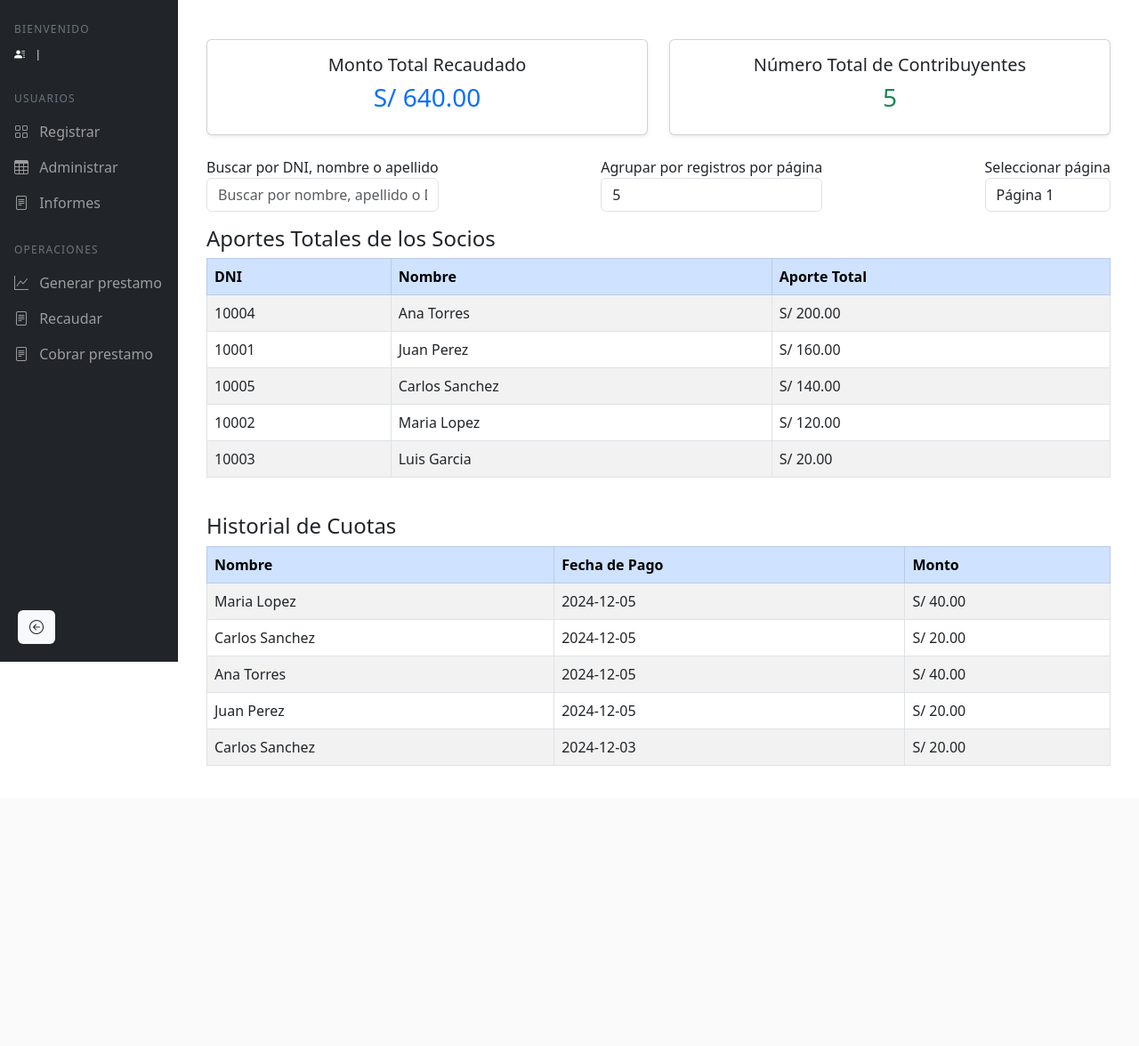
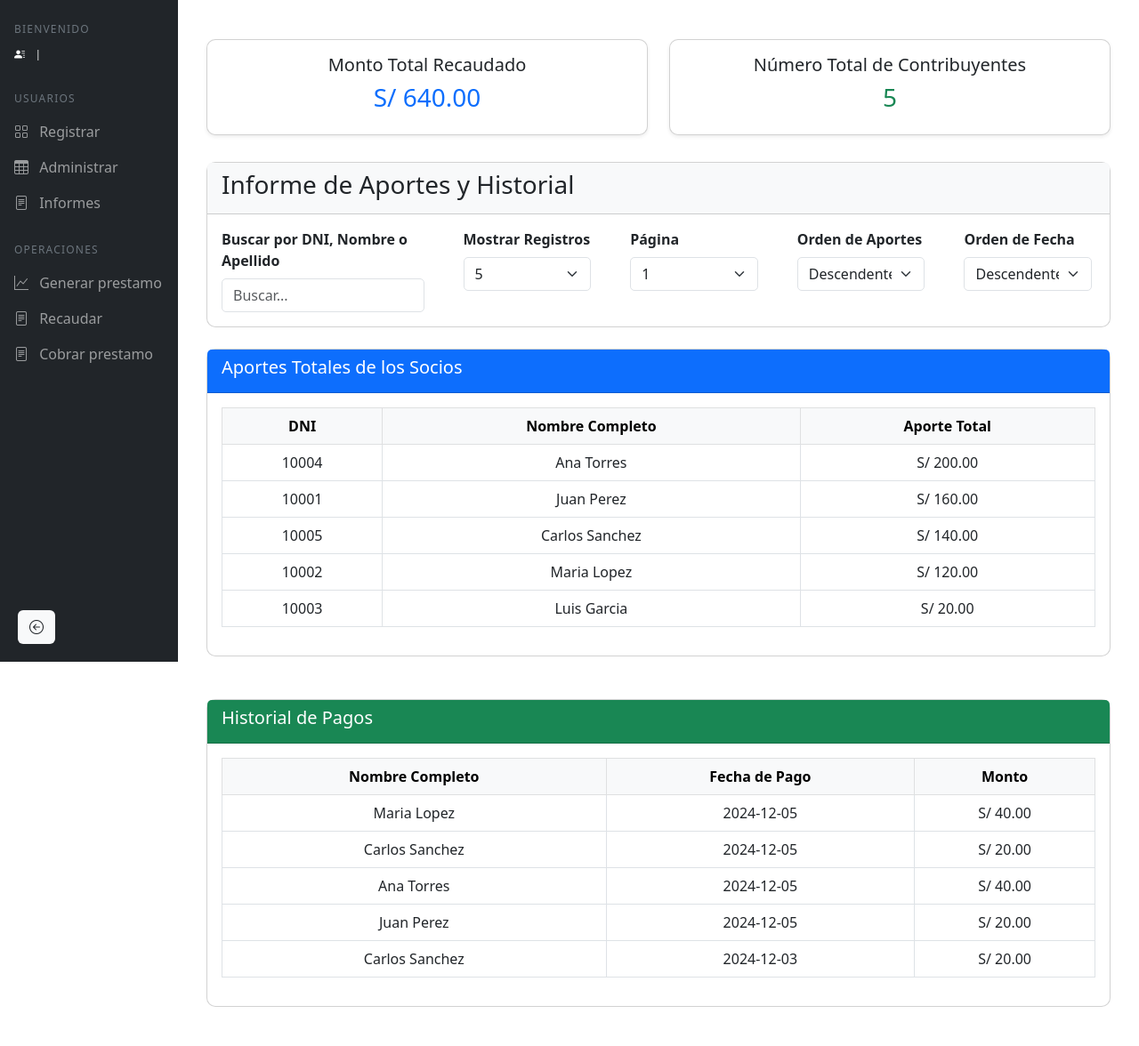
Before and after one commit to DvJeremy/WEB_ASOCIACION_PPP, a PHP site: page /informes_c.php in a window 1280 px wide. Shown: the part 56-1232 px from the top of the page at 89% size. Before the commit the page ends 917 px from the top, so only its background shows below. Run offline with PHP 8.4, Linux system fonts and the light colour scheme; data comes from the database, SQL or seed files in the repository.

Commit message:
informes cuotas

```diff
--- a/ADMINISTRADOR/COMPONENTES_INFORMES/tablas_cbackend.php
+++ b/ADMINISTRADOR/COMPONENTES_INFORMES/tablas_cbackend.php
@@ -11,6 +11,10 @@ $offset = isset($_GET['offset']) ? intval($_GET['offset']) : 0; // Paginación (
 $searchAportes = isset($_GET['search_aportes']) ? mysqli_real_escape_string($conexion, $_GET['search_aportes']) : '';
 $searchHistorial = isset($_GET['search_historial']) ? mysqli_real_escape_string($conexion, $_GET['search_historial']) : '';
 
+// Filtros de orden
+$orderBy = isset($_GET['orderBy']) ? $_GET['orderBy'] : 'DESC'; // Orden de aportes (ASC o DESC)
+$orderDate = isset($_GET['orderDate']) ? $_GET['orderDate'] : 'DESC'; // Orden de fecha (ASC o DESC)
+
 // Consulta 1: Aportes totales de los socios (con filtro de búsqueda y paginación)
 $queryAportes = "
     SELECT s.dni_socio, CONCAT(s.nombres, ' ', s.apellidos) AS nombre_completo, SUM(c.monto) AS aporte_total
@@ -18,7 +22,7 @@ $queryAportes = "
     JOIN socios s ON c.dni_socio = s.dni_socio
     WHERE s.nombres LIKE '%$searchAportes%' OR s.apellidos LIKE '%$searchAportes%' OR s.dni_socio LIKE '%$searchAportes%'
     GROUP BY s.dni_socio
-    ORDER BY aporte_total DESC
+    ORDER BY aporte_total $orderBy
     LIMIT $limit OFFSET $offset
 ";
 $resultAportes = mysqli_query($conexion, $queryAportes);
@@ -42,7 +46,7 @@ $queryHistorial = "
     FROM cuota_afiliacion c
     JOIN socios s ON c.dni_socio = s.dni_socio
     WHERE s.nombres LIKE '%$searchHistorial%' OR s.apellidos LIKE '%$searchHistorial%' OR c.dni_socio LIKE '%$searchHistorial%'
-    ORDER BY c.fecha_pago DESC
+    ORDER BY c.fecha_pago $orderDate
     LIMIT $limit OFFSET $offset
 ";
 $resultHistorial = mysqli_query($conexion, $queryHistorial);
--- a/ADMINISTRADOR/informes_c.php
+++ b/ADMINISTRADOR/informes_c.php
@@ -7,6 +7,7 @@
     <title>Informes de Cuotas</title>
     <link href="https://cdn.jsdelivr.net/npm/bootstrap@5.3.0/dist/css/bootstrap.min.css" rel="stylesheet">
     <link rel="stylesheet" href="../CSS/componentes_compartidos.css">
+    <link rel="stylesheet" href="../CSS/informes.css">
 </head>
 
 <body>
@@ -38,69 +39,110 @@
             </div>
         </div>
 
-        <div class="container mt-4">
+        <div class="container">
             <div class="row">
-                <!-- Filtro y opciones de paginación -->
-                <div class="col-md-12 mb-3">
-                    <div class="d-flex justify-content-between">
-                        <div class="form-group">
-                            <label for="search">Buscar por DNI, nombre o apellido</label>
-                            <input type="text" id="search" class="form-control" placeholder="Buscar por nombre, apellido o DNI">
+                <!-- Filtro y controles de paginación -->
+                <div class="col-12 mb-4">
+                    <div class="card">
+                        <div class="card-header">
+                            <h3>Informe de Aportes y Historial</h3>
                         </div>
-
-                        <div class="form-group">
-                            <label for="limit">Agrupar por registros por página</label>
-                            <select id="limit" class="form-control">
+                        <div class="card-body">
+                            <div class="row row-gap">
+                                <!-- Filtro de búsqueda general -->
+                                <div class="col-md-3">
+                                    <label for="search" class="form-label">Buscar por DNI, Nombre o Apellido</label>
+                                    <input type="text" id="search" class="form-control" placeholder="Buscar...">
+                                </div>
+                                <!-- Filtro de número de registros -->
+                                <div class="col-md-2">
+                                    <label for="limit" class="form-label">Mostrar Registros</label>
+                                    <select id="limit" class="form-select">
                                         <option value="5">5</option>
                                         <option value="10">10</option>
                                         <option value="15">15</option>
                                         <option value="20">20</option>
                                     </select>
                                 </div>
-
-                        <div class="form-group">
-                            <label for="offset">Seleccionar página</label>
-                            <select id="offset" class="form-control">
-                                <option value="0">Página 1</option>
-                                <option value="5">Página 2</option>
-                                <option value="10">Página 3</option>
+                                <!-- Filtro de paginación -->
+                                <div class="col-md-2">
+                                    <label for="offset" class="form-label">Página</label>
+                                    <select id="offset" class="form-select">
+                                        <option value="0">1</option>
+                                        <option value="5">2</option>
+                                        <option value="10">3</option>
+                                        <option value="15">4</option>
+                                    </select>
+                                </div>
+                                <!-- Filtro de orden de aportes -->
+                                <div class="col-md-2">
+                                    <label for="orderBy" class="form-label">Orden de Aportes</label>
+                                    <select id="orderBy" class="form-select">
+                                        <option value="DESC">Descendente</option>
+                                        <option value="ASC">Ascendente</option>
+                                    </select>
+                                </div>
+                                <!-- Filtro de orden de fecha -->
+                                <div class="col-md-2">
+                                    <label for="orderDate" class="form-label">Orden de Fecha</label>
+                                    <select id="orderDate" class="form-select">
+                                        <option value="DESC">Descendente</option>
+                                        <option value="ASC">Ascendente</option>
                                     </select>
                                 </div>
                             </div>
                         </div>
+                    </div>
+                </div>
 
-                <!-- Tabla de Aportes -->
-                <div class="col-md-12 mb-4">
-                    <h4>Aportes Totales de los Socios</h4>
-                    <table class="table table-bordered table-striped">
-                        <thead class="table-primary">
+                <!-- Tabla de Aportes Totales -->
+                <div class="col-12">
+                    <div class="table-container">
+                        <div class="card mb-4">
+                            <div class="card-header bg-primary text-white">
+                                <h5>Aportes Totales de los Socios</h5>
+                            </div>
+                            <div class="card-body">
+                                <table class="table table-bordered table-hover">
+                                    <thead class="table-light">
                                         <tr>
                                             <th>DNI</th>
-                                <th>Nombre</th>
+                                            <th>Nombre Completo</th>
                                             <th>Aporte Total</th>
                                         </tr>
                                     </thead>
                                     <tbody id="tablaAportesBody">
-                            <!-- Los datos se cargarán aquí -->
+                                        <!-- Aquí se cargarán los datos de los aportes -->
                                     </tbody>
                                 </table>
                             </div>
+                        </div>
+                    </div>
+                </div>
 
-                <!-- Tabla de Historial de Cuotas -->
-                <div class="col-md-12">
-                    <h4>Historial de Cuotas</h4>
-                    <table class="table table-bordered table-striped">
-                        <thead class="table-primary">
+                <!-- Tabla de Historial de Pagos -->
+                <div class="col-12 mt-4">
+                    <div class="table-container">
+                        <div class="card mb-4">
+                            <div class="card-header bg-success text-white">
+                                <h5>Historial de Pagos</h5>
+                            </div>
+                            <div class="card-body">
+                                <table class="table table-bordered table-hover">
+                                    <thead class="table-light">
                                         <tr>
-                                <th>Nombre</th>
+                                            <th>Nombre Completo</th>
                                             <th>Fecha de Pago</th>
                                             <th>Monto</th>
                                         </tr>
                                     </thead>
                                     <tbody id="tablaHistorialBody">
-                            <!-- Los datos se cargarán aquí -->
+                                        <!-- Aquí se cargarán los datos del historial de pagos -->
                                     </tbody>
                                 </table>
+                            </div>
+                        </div>
+                    </div>
                 </div>
             </div>
         </div>
--- a/CSS/informes.css
+++ b/CSS/informes.css
@@ -1,71 +1,27 @@
-/* ------ INICIO CONTADORES ------ */
+
+.container {
+    margin-top: 30px;
+}
+.table-container {
+    max-height: 400px;
+    overflow-y: auto;
+}
 .card {
     border-radius: 10px;
-    box-shadow: 0 4px 6px rgba(0, 0, 0, 0.1);
 }
-.card-title {
-    font-size: 1.2rem;
-    margin-bottom: 0.5rem;
-}
-.card-text {
+.card-header {
+    background-color: #f8f9fa;
     font-weight: bold;
 }
-/* ------ FIN CONTADORES ------ */
-
-/* ------ INICIO TABLA SOCIOS Y APORTES ------ */
-table {
-    width: 100%;
-    border-collapse: collapse;
-    margin-top: 30px;
-    background-color: #fff;
-    border-radius: 8px;
-    box-shadow: 0 4px 6px rgba(0, 0, 0, 0.1);
+.form-label {
+    font-weight: bold;
 }
-
-table th,
-table td {
-    padding: 12px;
-    text-align: left;
-    border-bottom: 1px solid #e0e0e0;
+.form-select, .form-control {
+    border-radius: 5px;
 }
-
-table th {
-    background-color: #007bff;
-    color: #fff;
+.row-gap {
+    gap: 20px;
 }
-
-table td {
-    color: #495057;
+.table th, .table td {
+    text-align: center;
 }
-
-table tr:nth-child(even) {
-    background-color: #f8f9fa;
-}
-
-table tr:hover {
-    background-color: #e9ecef;
-}
-
-.table-container {
-    margin-top: 30px;
-}
-/* ------ FIN TABLA SOCIOS Y APORTES ------ */
-
-/* ------ INICIO FILTROS ------ */
-.card .form-label {
-    font-weight: bold;
-    margin-bottom: 8px;
-}
-
-.card .form-control,
-.card .form-select {
-    border-radius: 5px;
-    box-shadow: 0 2px 4px rgba(0, 0, 0, 0.1);
-}
-
-.card .form-control:focus,
-.card .form-select:focus {
-    border-color: #007bff;
-    box-shadow: 0 0 5px rgba(0, 123, 255, 0.5);
-}
-/* ------ FIN FILTROS ------ */
```
Also changed, not shown: JS/tablas_c.js (+15 -1 lines). Lines whose indentation alone changed are shown as unchanged.
